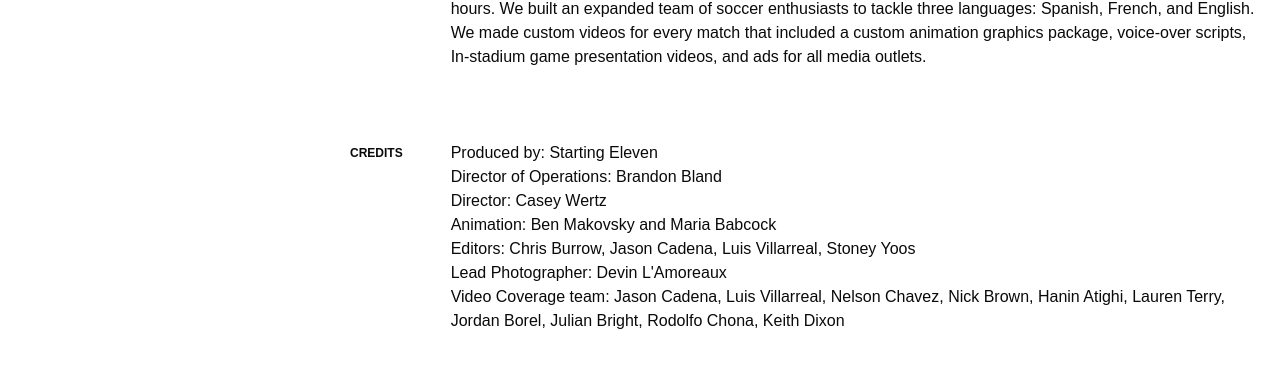
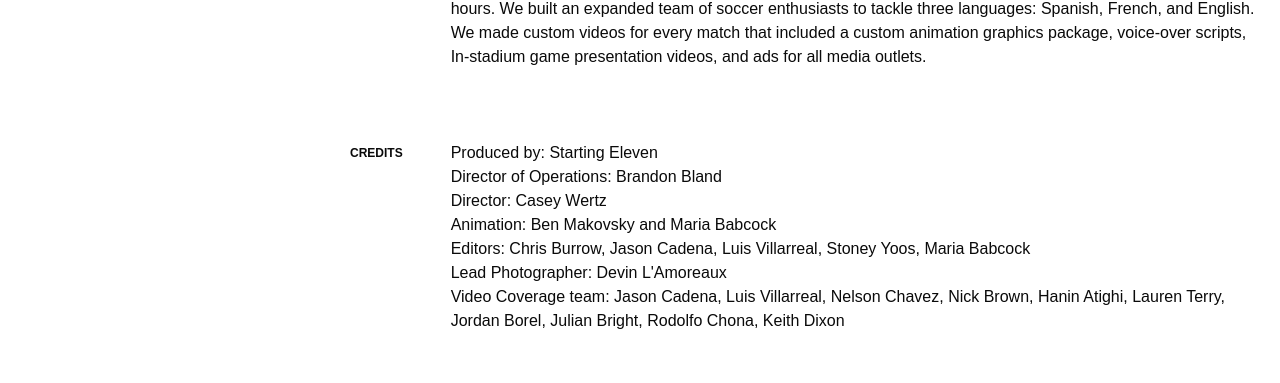
Before and after one commit to midcoast-collective/starting-eleven-2023, a Next.js app: page /project/leagues-cup in a window 1280 px wide. Shown: the part 1154-1537 px from the top of the page. Built offline with nearby package versions, Linux system fonts and the light colour scheme; a web font is replaced by a local one.

Commit message:
Add Maria to editors for LC

```diff
--- a/app/project/leagues-cup/page.js
+++ b/app/project/leagues-cup/page.js
@@ -81,7 +81,8 @@ export default function ProjectPage() {
               <br />
               Animation: Ben Makovsky and Maria Babcock
               <br />
-              Editors: Chris Burrow, Jason Cadena, Luis Villarreal, Stoney Yoos
+              Editors: Chris Burrow, Jason Cadena, Luis Villarreal, Stoney Yoos,
+              Maria Babcock
               <br />
               Lead Photographer: Devin L&apos;Amoreaux
               <br />
```
